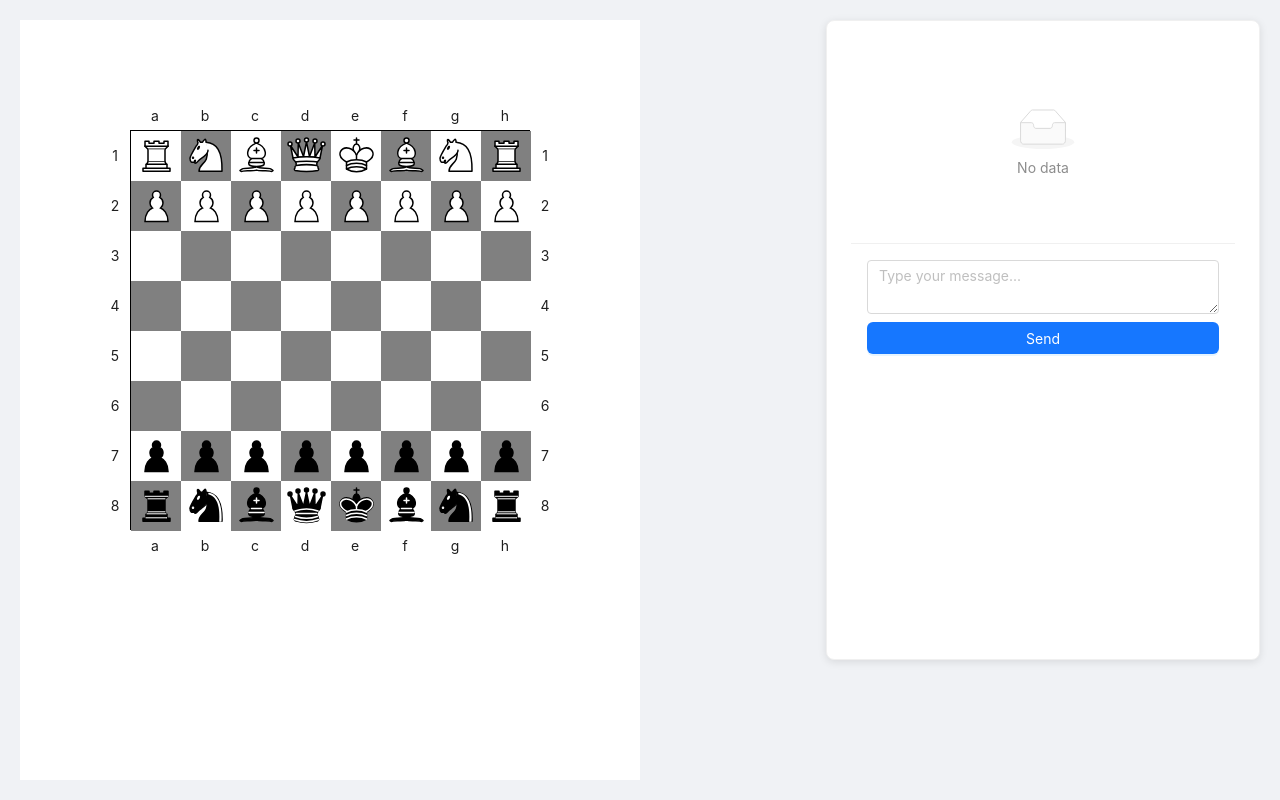
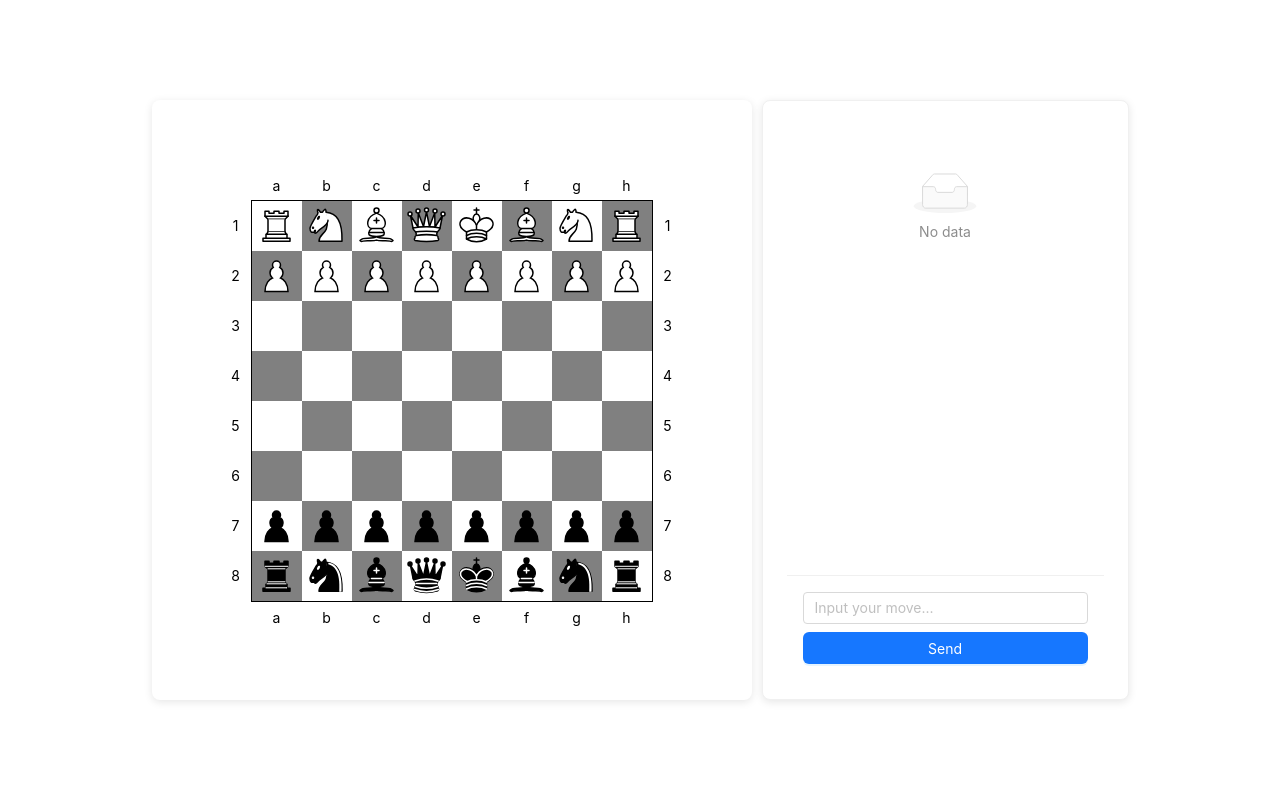
Before and after one commit to wojzbr/ai-algebraic-chess, a React (Create React App) app: page / in a window 1280 px wide. Built offline with nearby package versions, Linux system fonts and the light colour scheme; the HTML template or start-up script is replaced by a standard one.

Commit message:
imporoved UI

```diff
--- a/src/Chessboard.tsx
+++ b/src/Chessboard.tsx
@@ -17,9 +17,10 @@ import gameData from "./test_games/Byrne_Fischer_1956.json";
 import { isCheck } from "./utils/endangermentChecks";
 import { isSamePosition, validateMove } from "./utils/validityChecks";
 import { fromAlgebraic } from "./utils/algebraicTranslations";
-import { Layout, Input, Button, List, Avatar, Card } from "antd";
+import { Layout, Input, Button, List, Avatar, Card, Row, Col } from "antd";
 import { UserOutlined } from "@ant-design/icons";
 import { toFEN } from "./utils/fenTranslations";
+import Sider from "antd/es/layout/Sider";
 const { Content } = Layout;
 const { TextArea } = Input;
 
@@ -98,7 +99,8 @@ const Chessboard = () => {
     fetch(process.env.REACT_APP_API_URL || "", requestOptions)
       .then((response) => response.json()) // Parse the JSON from the response
       .then((botMessage) => {
-        dev_env && console.log("Making bot move: ", JSON.parse(botMessage.content).move);
+        dev_env &&
+          console.log("Making bot move: ", JSON.parse(botMessage.content).move);
         makeAlgebraicMove(JSON.parse(botMessage.content).move);
         setLoader(false);
       })
@@ -227,7 +229,7 @@ const Chessboard = () => {
         setPromptMessages((prev) => [
           ...prev,
           {
-            role: "user",
+            role: currentPlayer === botPlayerColor ? "assistant" : "user",
             content: JSON.stringify({ move: notation, FEN: toFEN(pieces) }),
           },
         ]);
@@ -312,19 +314,26 @@ const Chessboard = () => {
     setInput(e.target.value);
   };
 
+  useEffect(()=>{
+    console.log(promptMessages)
+  },[promptMessages])
+
   return (
     <>
-      <Layout
-        style={{ height: "100vh", padding: "20px", background: "#f0f2f5" }}
-      >
-        <Content
+      <Row>
+        <Col flex={4}>
+          <div
             style={{
+              background: "#fff",
+              boxShadow: "0 2px 8px rgba(0, 0, 0, 0.1)",
+              borderRadius: "8px",
+              padding: "70px",
+              margin: "5px",
               display: "flex",
-            flexDirection: "row",
-            justifyContent: "space-between",
+              alignItems: "center",
+              justifyContent: "center"
             }}
           >
-          <div style={{ padding: "80px", background: "#fff" }}>
             <div id="chessBoard">
               <Margin direction="horizontal" />
               <div className="horizontal">
@@ -350,24 +359,27 @@ const Chessboard = () => {
               <Margin direction="horizontal" />
             </div>
           </div>
-
+        </Col>
+        <Col flex={2}>
           <Card
             style={{
-              width: "35%",
               display: "flex",
               flexDirection: "column",
-              justifyContent: "space-between",
-              height: "80vh",
+              // justifyContent: "space-between",
+              height: "600px",
+              margin: "5px",
               boxShadow: "0 2px 8px rgba(0, 0, 0, 0.1)",
-              borderRadius: "8px",
+              // overflowY: "scroll",
             }}
           >
-            <div style={{ flex: 1, overflowY: "auto", padding: "16px" }}>
+            <div style={{ flexGrow: 1,
+               overflowY: "scroll",
+              //   padding: "16px"
+              height: "450px"
+                }}>
               <List
-                dataSource={promptMessages
-                  .slice(1)
-                  .map((message) => ({
-                    text: message.content,
+                dataSource={promptMessages.slice(1).map((message) => ({
+                  text: JSON.parse(message.content).move,
                   sender: message.role,
                 }))}
                 renderItem={(item: Message) => (
@@ -383,21 +395,21 @@ const Chessboard = () => {
             </div>
 
             {/* Input Area */}
-            <div style={{ borderTop: "1px solid #f0f0f0", padding: "16px" }}>
+            <div style={{ borderTop: "1px solid #f0f0f0", padding: "16px", alignSelf: "flex-end" }}>
               <TextArea
                 value={input}
                 onChange={handleInputChange}
                 rows={2}
-                placeholder="Type your message..."
-                style={{ marginBottom: "8px", borderRadius: "4px" }}
+                placeholder="Input your move..."
+                style={{ marginBottom: "8px", borderRadius: "4px", resize: "none", height: "28px" }}
               />
               <Button type="primary" block onClick={handleSubmit}>
                 Send
               </Button>
             </div>
           </Card>
-        </Content>
-      </Layout>
+        </Col>
+      </Row>
     </>
   );
 };
```
Lines whose indentation alone changed are shown as unchanged.
